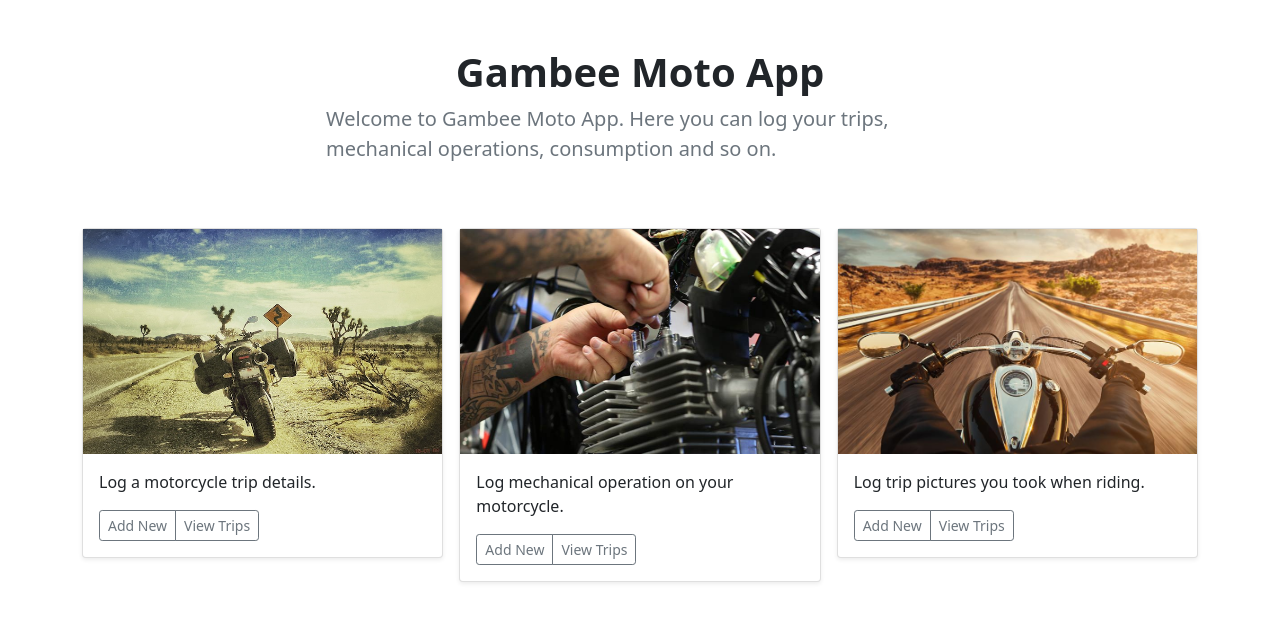
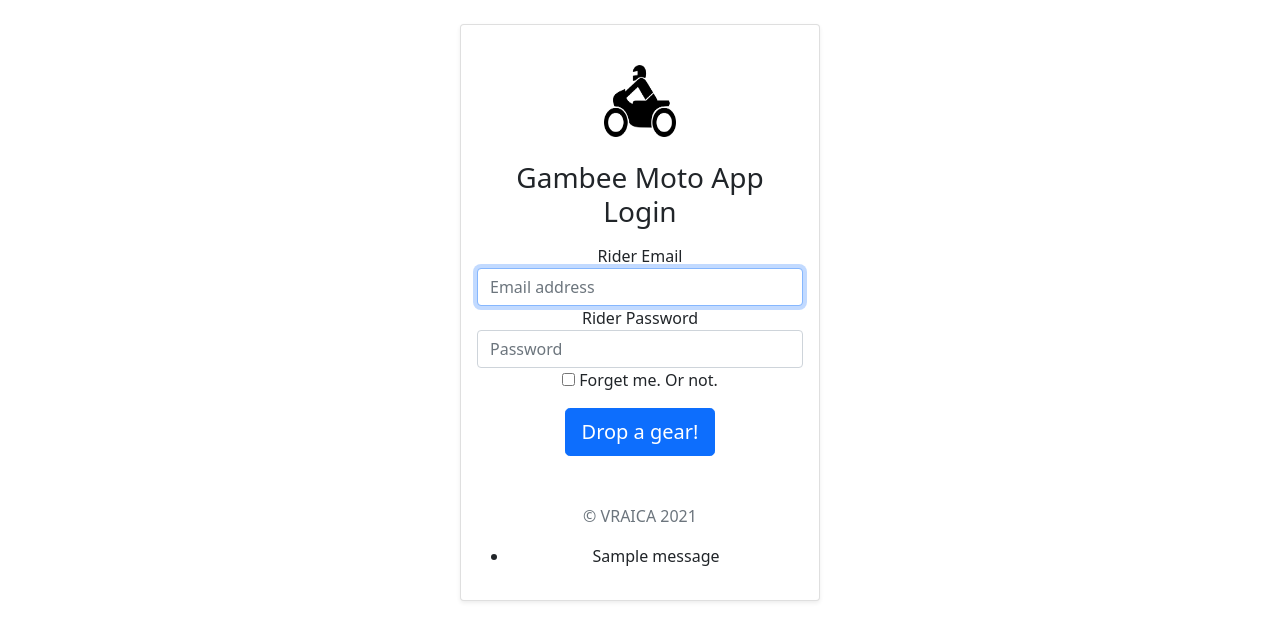
Before and after one commit to vraica-dev/GambeeMotoApp, a Flask app: page / in a window 1280 px wide. Shown: the top 641 px of the page. Run offline with Flask 2, Linux system fonts and the light colour scheme; one stand-in notice (Sample message) is shown.

Commit message:
v1.2.0 - log in page added

```diff
--- a/application/__init__.py
+++ b/application/__init__.py
@@ -1,4 +1,5 @@
 from flask import Flask
+from flask_login import  LoginManager
 from config import Config
 from flask_sqlalchemy import SQLAlchemy
 
--- a/application/routes.py
+++ b/application/routes.py
@@ -1,15 +1,44 @@
-from flask import render_template, redirect, request, url_for
+from flask import render_template, redirect, request, url_for, session, flash
+from werkzeug.urls import url_parse
 from flask import current_app as app
+from flask_login import LoginManager, current_user, login_user, login_manager, login_required, logout_user
 from application import db
-from application.model import TripRecords
+from application.models import TripRecords, Riders
+
+loginMan = LoginManager(app)
+login_manager.session_protection = "strong"
 
 
-@app.route('/')
+@app.route('/', methods=['GET', 'POST'])
+def login_page():
+    session.clear()
+
+    if request.method == 'POST':
+        rider_email = request.form['rider_email']
+        rider_passw = request.form['rider_passw']
+
+        valid_rider = Riders.query.filter_by(email=rider_email).first()
+
+        if valid_rider is not None and valid_rider.check_password(rider_passw):
+            login_user(valid_rider)
+            return redirect(url_for('home'))
+        else:
+            flash('Wrong Email or Password. Try Again!')
+            session.clear()
+            return redirect(url_for('login_page'))
+    else:
+        session.clear()
+        return render_template('login.html')
+
+
+@app.route('/home')
+@login_required
 def home():
     return render_template('home.html')
 
 
 @app.route('/trips', methods=['GET', 'POST'])
+@login_required
 def trips():
     if request.method == 'GET':
         return render_template('trips.html')
@@ -40,3 +69,16 @@ def view_trips():
 def detailed_trip(trip_name):
     found_trip = TripRecords.query.filter_by(trip_name=trip_name).all()
     return render_template('detailed_trip.html', detailed_trip=found_trip)
+
+
+@app.route('/logout')
+def log_out():
+    logout_user()
+    session.clear()
+    return redirect(url_for('login_page'))
+
+
+@loginMan.user_loader
+def load_user(email):
+    print(email)
+    return Riders.query.filter_by(email=email).first()
--- a/application/templates/base.html
+++ b/application/templates/base.html
@@ -7,15 +7,6 @@
     <link rel="stylesheet" href="static/style.css">
 </head>
 <body>
-
-<div class="row py-lg-5">
-    <div class="col-lg-6 col-md-8 mx-auto">
-        <h1 class="fw-bold text-center">Gambee Moto App</h1>
-        <p class="lead text-muted">Welcome to Gambee Moto App. Here you can log your trips, mechanical operations, consumption and so on.</p>
-    </div>
-
-
-</div>
 
 
 {%block hw%}
--- a/application/templates/home.html
+++ b/application/templates/home.html
@@ -3,6 +3,19 @@
 
 
 {%block action_select%}
+
+<nav class="navbar navbar-light bg-black">
+  <form class="form-inline">
+    <button class="btn btn-outline-success" type="button" onclick="window.location.href='{{ url_for( 'log_out') }}';">LOG OUT</button>
+  </form>
+</nav>
+
+<div class="row py-lg-5">
+    <div class="col-lg-6 col-md-8 mx-auto">
+        <h1 class="fw-bold text-center">Gambee Moto App</h1>
+        <p class="lead text-muted">Welcome to Gambee Moto App. Here you can log your trips, mechanical operations, consumption and so on.</p>
+    </div>
+</div>
 
 <div class="container">
 
--- /dev/null
+++ b/application/templates/login.html
@@ -0,0 +1,50 @@
+<!DOCTYPE html>
+<html lang="en">
+<head>
+
+    <link href="https://cdn.jsdelivr.net/npm/bootstrap@5.0.0-beta2/dist/css/bootstrap.min.css" rel="stylesheet"
+          integrity="sha384-BmbxuPwQa2lc/FVzBcNJ7UAyJxM6wuqIj61tLrc4wSX0szH/Ev+nYRRuWlolflfl" crossorigin="anonymous">
+    <link rel="stylesheet" href="static/style.css">
+    <title>Login</title>
+</head>
+
+<body class="d-flex justify-content-center text-center">
+
+<div class="card shadow-sm col-sm-3 mt-4 pt-4" style="width: 360px;">
+    <div class="card-body">
+        <form class="form-signin" method="post" action="{{ url_for('login_page', next=request.endpoint) }}">
+
+            <img class="mb-4" src="static/imgs/logo.png" alt="" width="72"
+                 height="72">
+
+            <h1 class="h3 mb-3 font-weight-normal">Gambee Moto App Login</h1>
+            <label for="inputEmail" class="sr-only">Rider Email</label>
+            <input type="email" id="inputEmail" class="form-control" placeholder="Email address" required=""
+                   autofocus="" name="rider_email">
+            <label for="inputPassword" class="sr-only">Rider Password</label>
+            <input type="password" id="inputPassword" class="form-control" placeholder="Password" required=""
+                   name="rider_passw">
+            <div class="checkbox mb-3">
+                <label>
+                    <input type="checkbox" value="remember-me"> Forget me. Or not.
+                </label>
+            </div>
+            <button class="btn btn-lg btn-primary btn-block" type="submit">Drop a gear!</button>
+            <p class="mt-5 mb-3 text-muted">© VRAICA 2021</p>
+        </form>
+
+        {% with messages = get_flashed_messages() %}
+        {% if messages %}
+        <ul class=flashes>
+            {% for message in messages %}
+            <li>{{ message }}</li>
+            {% endfor %}
+        </ul>
+        {% endif %}
+        {% endwith %}
+    </div>
+</div>
+
+
+</body>
+</html>
```
Also changed, not shown: application/models.py (added, +42 -0 lines), application/templates/trips.html (+14 -0 lines), application/templates/view_trips.html (+16 -0 lines), requirements.txt (+10 -0 lines), application/static/imgs/logo.png (added), application/tripsDB.sqlite3.
